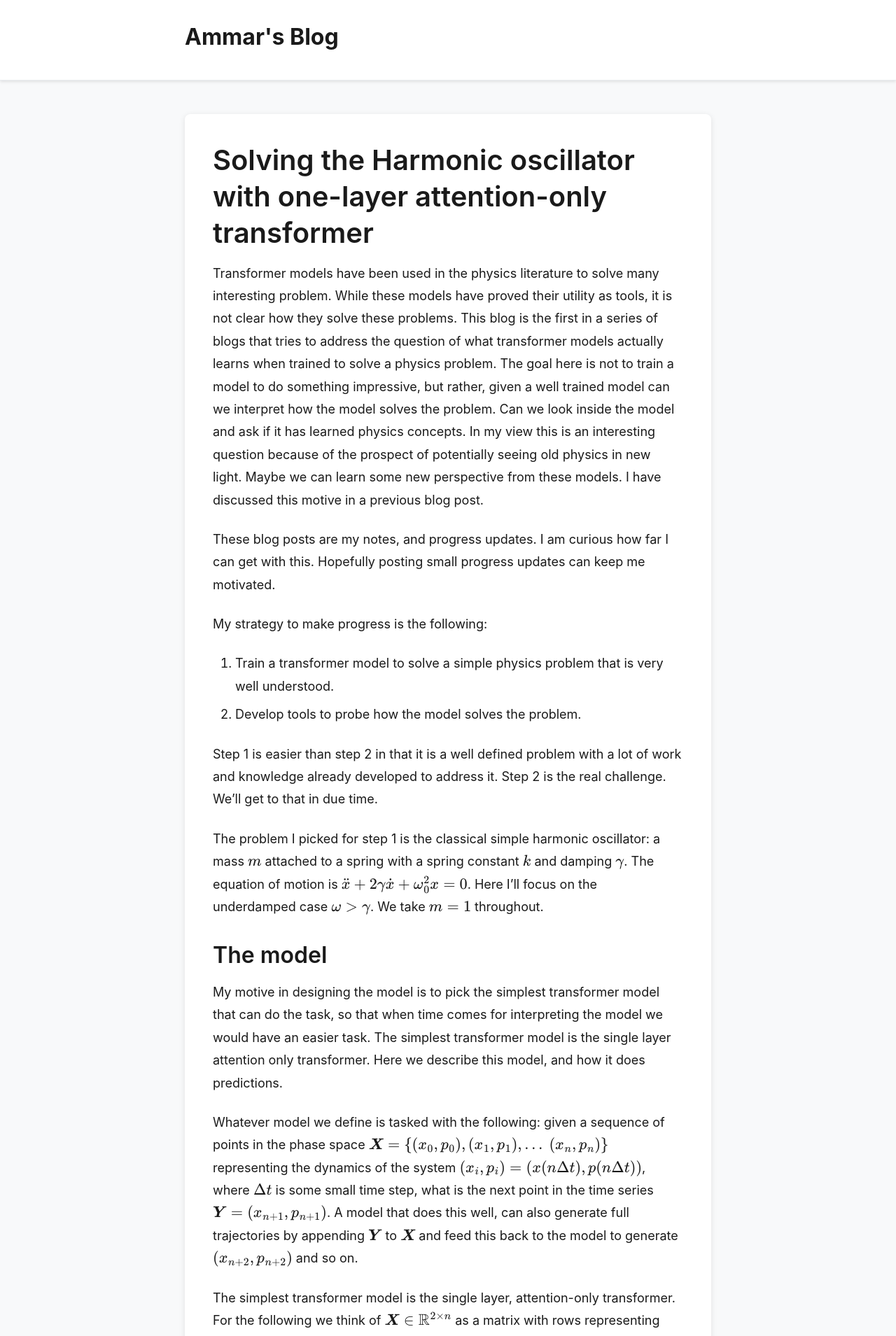
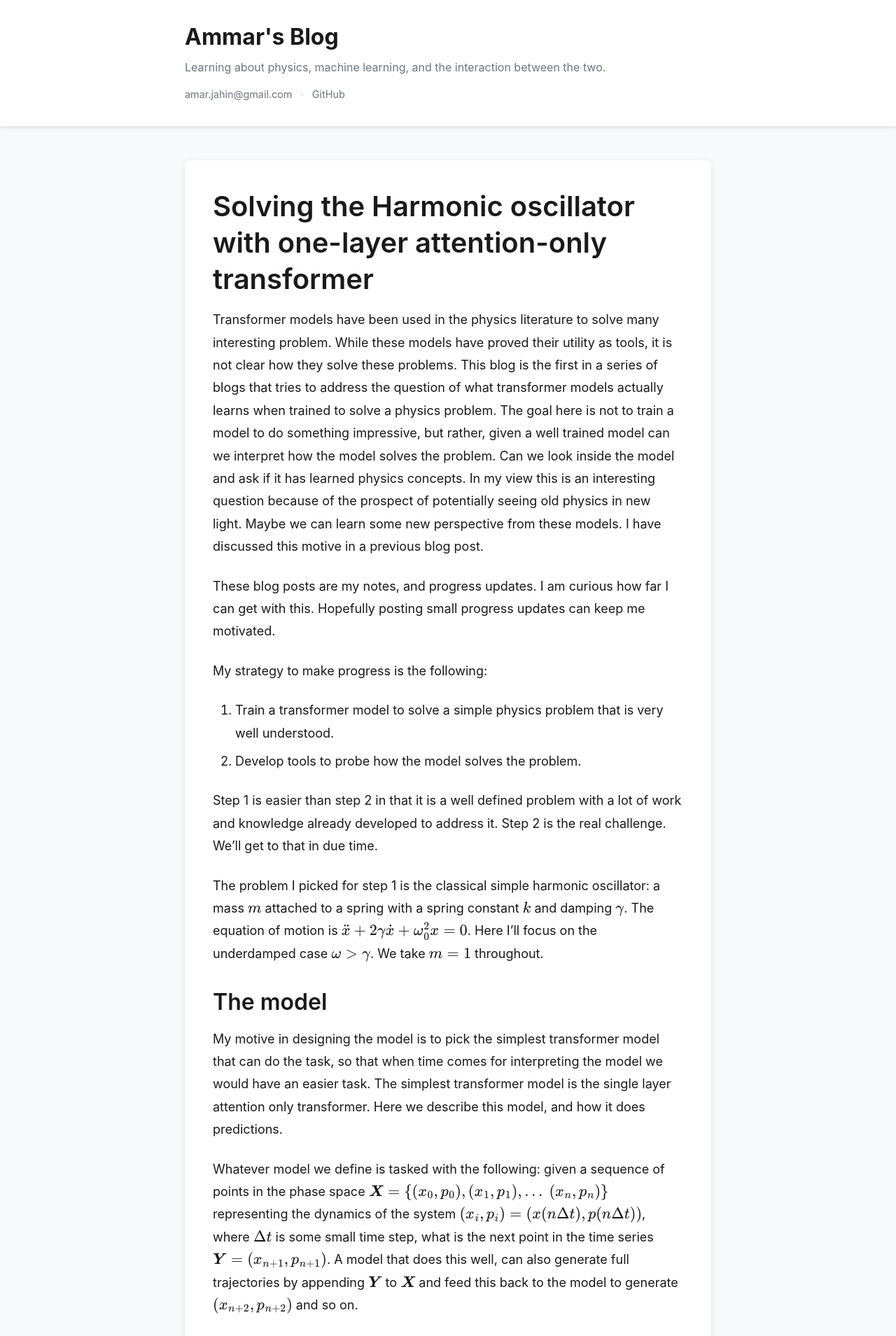
Before and after one commit to amarjahin/amarjahin.github.io, a Jekyll site: the page built from _posts/2026-01-19-hoolt.md, in a window 1280 px wide. Shown: the top 1909 px of the page at 70% size. Built offline with Jekyll 4.4.1, drawn with Linux system fonts in a browser that asks for light colours; comment, search, counter and statistics services are not loaded.

Commit message:
add sections to blog

```diff
--- a/_config.yml
+++ b/_config.yml
@@ -5,6 +5,28 @@ theme: jekyll-theme-minimal
 title: Ammar's Blog
 author: Ammar Jahin
 email: amar.jahin@gmail.com
+description: "Learning about physics, machine learning, and the interaction between the two. "
+
+# Section order on homepage (posts grouped by category)
+category_order: Background and frameworks, Research notes
+
+# Short description for each category (shown before the post list)
+category_descriptions:
+  Background and frameworks: "Posts intended to be pedagogical."
+  Research notes: "I try stuff, and share what I find."
+
+# URL slug for each category (used for /category/slug/ pages)
+category_slugs:
+  Background and frameworks: background-frameworks
+  Research notes: research-notes
+
+# Number of posts to show per category on homepage
+home_post_limit: 2
+
+# Optional: add social/contact links (uncomment and fill in)
+github: amarjahin
+# twitter: your_handle
+# linkedin: your-profile
 
 
 rss: rss
--- a/_layouts/default.html
+++ b/_layouts/default.html
@@ -32,6 +32,21 @@
       {% if site.description %}
       <p>{{ site.description }}</p>
       {% endif %}
+      <nav class="header-contact">
+        <a href="mailto:{{ site.email }}">{{ site.email }}</a>
+        {% if site.github %}
+        <span class="sep">·</span>
+        <a href="https://github.com/{{ site.github }}" target="_blank" rel="noopener">GitHub</a>
+        {% endif %}
+        {% if site.twitter %}
+        <span class="sep">·</span>
+        <a href="https://twitter.com/{{ site.twitter }}" target="_blank" rel="noopener">Twitter</a>
+        {% endif %}
+        {% if site.linkedin %}
+        <span class="sep">·</span>
+        <a href="https://linkedin.com/in/{{ site.linkedin }}" target="_blank" rel="noopener">LinkedIn</a>
+        {% endif %}
+      </nav>
     </div>
   </header>
 
--- a/assets/css/style.css
+++ b/assets/css/style.css
@@ -74,6 +74,27 @@ header p {
   margin: 0;
 }
 
+header .header-contact {
+  margin-top: 0.75rem;
+  font-size: 0.9rem;
+}
+
+header .header-contact a {
+  color: var(--text-secondary);
+  text-decoration: none;
+  transition: var(--transition);
+}
+
+header .header-contact a:hover {
+  color: var(--accent);
+}
+
+header .header-contact .sep {
+  color: var(--text-secondary);
+  opacity: 0.6;
+  margin: 0 0.5rem;
+}
+
 /* Container */
 .container {
   max-width: 800px;
@@ -134,9 +155,41 @@ a:hover {
 .post-list-heading {
   font-size: 1.75rem;
   margin-top: 3rem;
-  margin-bottom: 1.5rem;
+  margin-bottom: 0.5rem;
   color: var(--text-primary);
   font-weight: 600;
+}
+
+.post-list-heading a {
+  color: inherit;
+  text-decoration: none;
+  transition: var(--transition);
+}
+
+.post-list-heading a:hover {
+  color: var(--accent);
+}
+
+.view-all {
+  margin-top: 0.5rem;
+  margin-bottom: 1.5rem;
+  font-size: 0.95rem;
+}
+
+.view-all a {
+  color: var(--accent);
+  text-decoration: none;
+}
+
+.view-all a:hover {
+  text-decoration: underline;
+}
+
+.category-description {
+  color: var(--text-secondary);
+  font-size: 0.95rem;
+  margin-bottom: 1rem;
+  line-height: 1.5;
 }
 
 .post-list {
```
Also changed, not shown: _layouts/category.html (added, +34 -0 lines), _layouts/home.html (+83 -4 lines).
